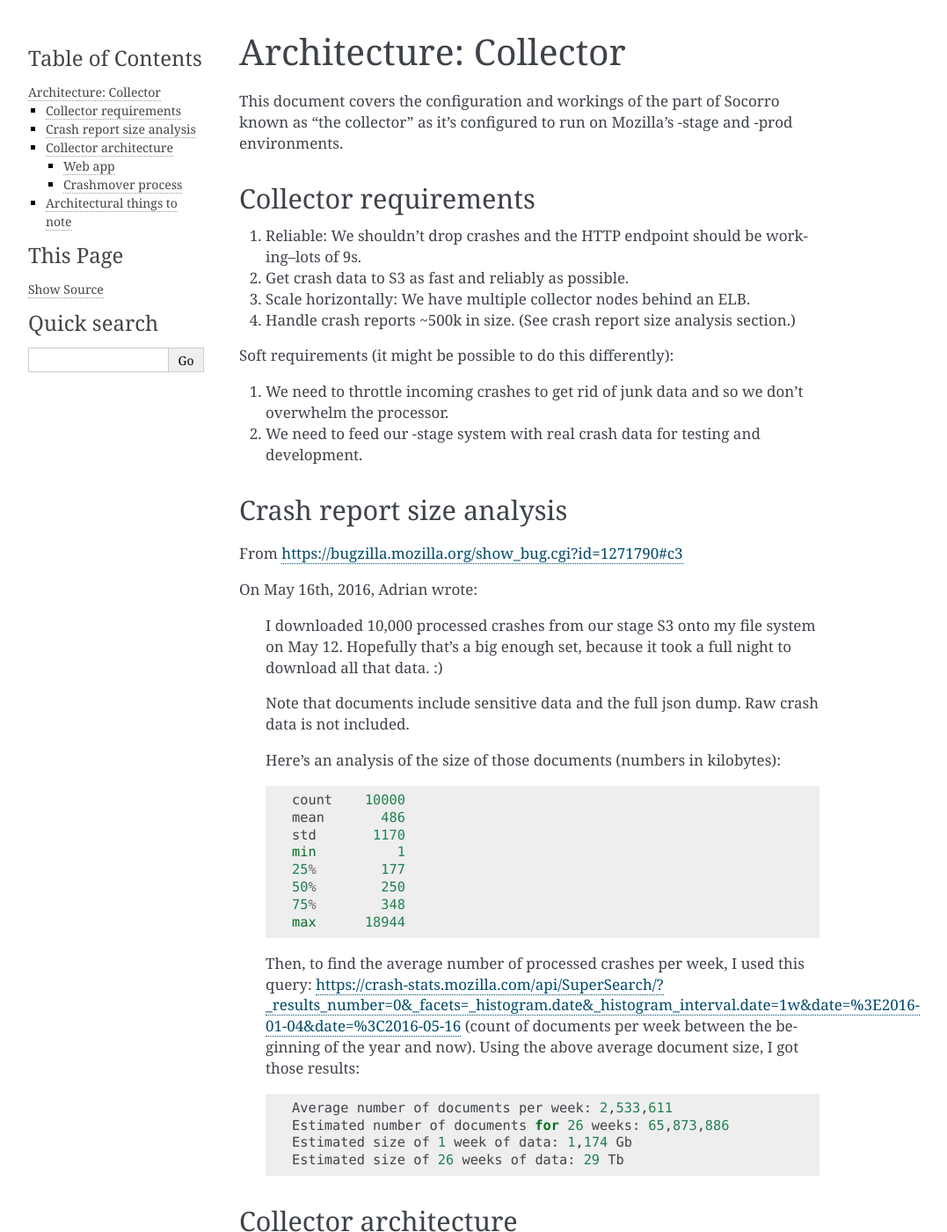
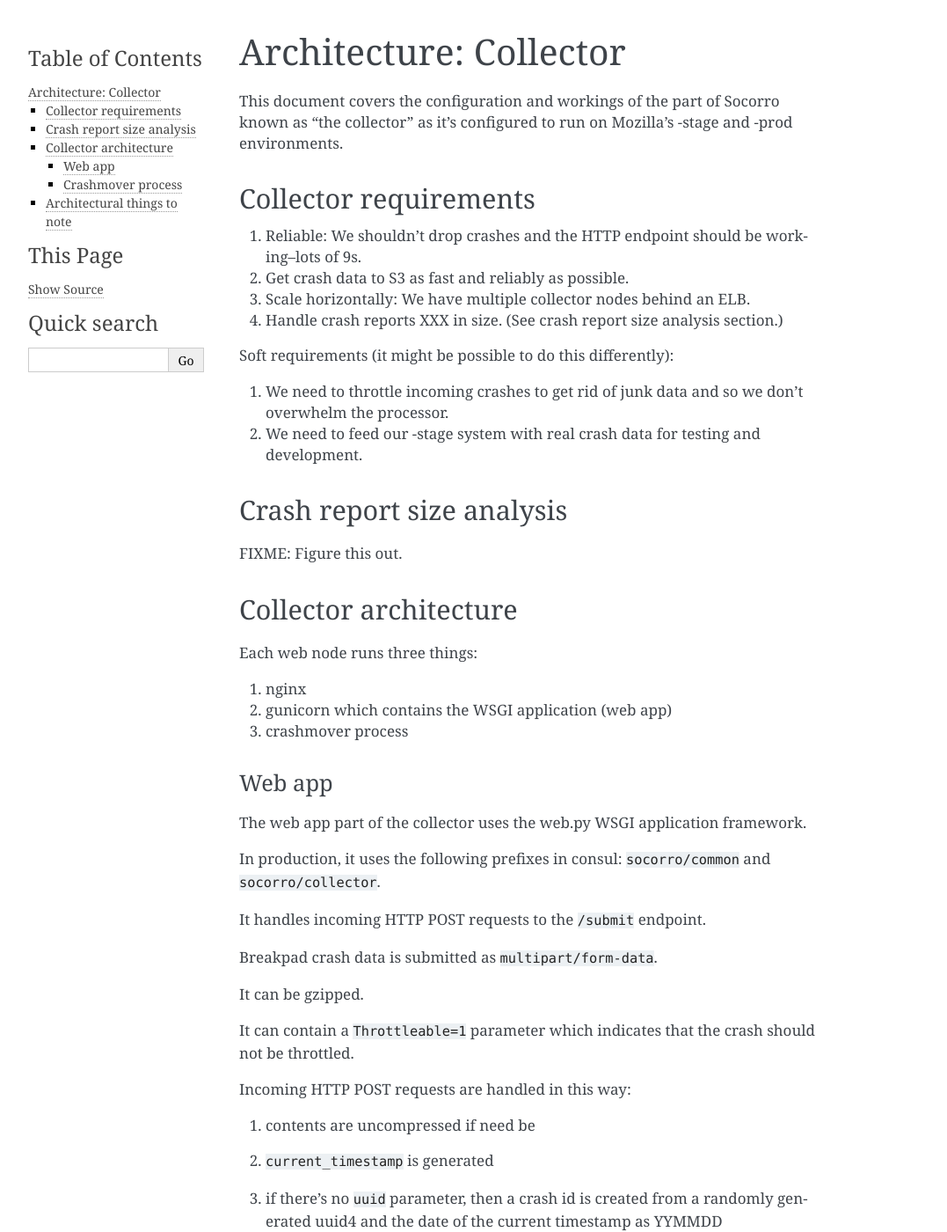
Before and after one commit to willkg/socorro-zero, a Sphinx documentation site: the page built from docs/arch_collector.rst, in a window 1280 px wide and 1400 px high. Shown: the whole window at 88% size, without its empty margins (148-1225 px from the left). Built offline with Sphinx 7.4.7, drawn with Linux system fonts in a browser that asks for light colours.

Commit message:
Removed the errant section on crash report size

```diff
--- a/docs/arch_collector.rst
+++ b/docs/arch_collector.rst
@@ -14,7 +14,7 @@
    working--lots of 9s.
 2. Get crash data to S3 as fast and reliably as possible.
 3. Scale horizontally: We have multiple collector nodes behind an ELB.
-4. Handle crash reports ~500k in size. (See crash report size analysis section.)
+4. Handle crash reports XXX in size. (See crash report size analysis section.)
 
 Soft requirements (it might be possible to do this differently):
 
@@ -27,38 +27,7 @@
 Crash report size analysis
 ==========================
 
-From https://bugzilla.mozilla.org/show_bug.cgi?id=1271790#c3
-
-On May 16th, 2016, Adrian wrote:
-
-    I downloaded 10,000 processed crashes from our stage S3 onto my file system
-    on May 12. Hopefully that's a big enough set, because it took a full night
-    to download all that data. :)
-
-    Note that documents include sensitive data and the full json dump. Raw crash
-    data is not included.
-
-    Here's an analysis of the size of those documents (numbers in kilobytes)::
-
-        count    10000
-        mean       486
-        std       1170
-        min          1
-        25%        177
-        50%        250
-        75%        348
-        max      18944
-
-    Then, to find the average number of processed crashes per week, I used this
-    query:
-    https://crash-stats.mozilla.com/api/SuperSearch/?_results_number=0&_facets=_histogram.date&_histogram_interval.date=1w&date=%3E2016-01-04&date=%3C2016-05-16
-    (count of documents per week between the beginning of the year and now).
-    Using the above average document size, I got those results::
-
-        Average number of documents per week: 2,533,611
-        Estimated number of documents for 26 weeks: 65,873,886
-        Estimated size of 1 week of data: 1,174 Gb
-        Estimated size of 26 weeks of data: 29 Tb
+FIXME: Figure this out.
 
 
 Collector architecture
```
